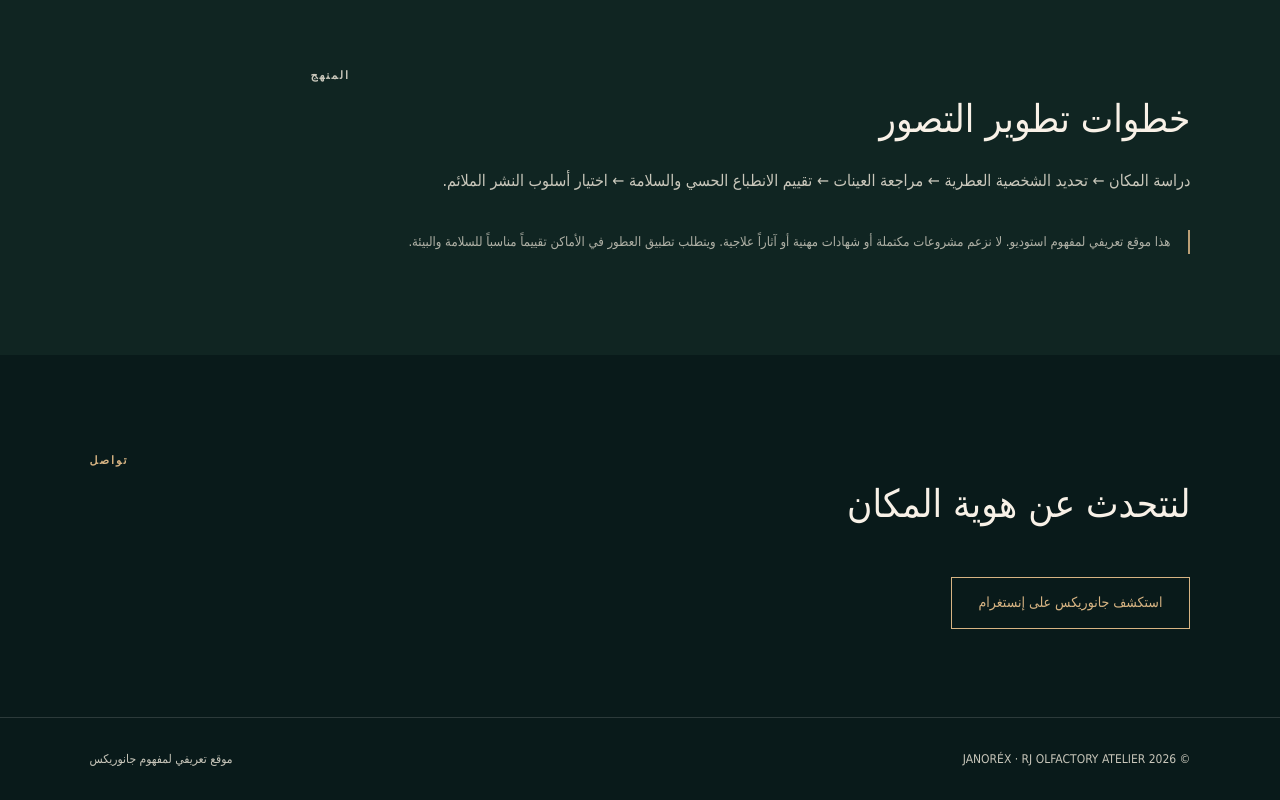
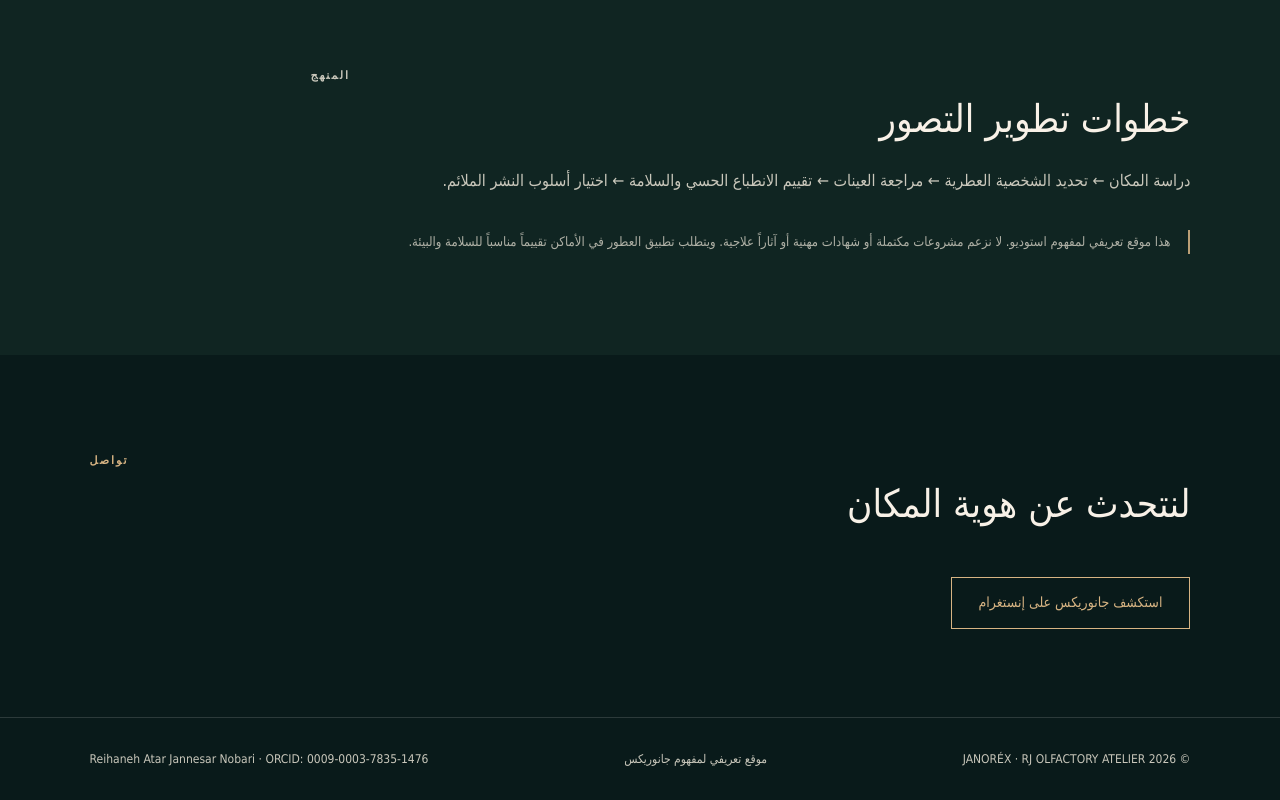
Before and after one commit to x-jannesar/JANOREX, a plain HTML site: page sites/ar/index.html in a window 1280 px wide. Shown: the part 1655-2455 px from the top of the page. Drawn offline with Linux system fonts and the light colour scheme.

Commit message:
Add Reihaneh ORCID and verification

```diff
--- a/sites/ar/index.html
+++ b/sites/ar/index.html
@@ -24,8 +24,8 @@ section.content{padding:88px max(7vw,24px)}.intro{background:#102522}.intro p{ma
 .process{background:#102522}.process p{max-width:880px;color:var(--muted)}.caution{font-size:13px;opacity:.86;border-inline-start:2px solid var(--gold);padding-inline-start:18px;margin-top:35px}
 footer{border-top:1px solid #ffffff24;padding:30px max(7vw,24px);display:flex;justify-content:space-between;flex-wrap:wrap;gap:20px;color:var(--muted);font-size:12px}
 @media(max-width:760px){.hero{grid-template-columns:1fr;padding-block:60px;min-height:0}.art{max-width:290px;opacity:.86}.cards{grid-template-columns:1fr}section.content{padding-block:64px}header{align-items:flex-start}}
-</style>
-</head>
+ .hero{background:radial-gradient(circle at 60% 25%,#6b4b2c,transparent 55%),linear-gradient(130deg,#1a1511,#35271a)}.service{background:linear-gradient(155deg,#413322,#211a14)}</style>
+<meta name="google-site-verification" content="vM_7W2J-sU3Rq5W0wk0j6W85SU7spvGq8XoZDJ5NMYY"><meta name="author" content="Reihaneh Atar Jannesar Nobari"><script type="application/ld+json">{"@context":"https://schema.org","@type":"Person","name":"Reihaneh Atar Jannesar Nobari","alternateName":["ریحانه عطار جاننثار نوبری","ریحانه جان‌نثار","Reihaneh Jannesar"],"sameAs":"https://orcid.org/0009-0003-7835-1476"}</script></head>
 <body>
 <header><a class="brand" href="./" aria-label="JANORÉX home">JANORÉX</a><nav class="nav" aria-label="Primary navigation"><a href="#disciplines">مجالات العمل</a><a href="#approach">المنهج</a><a href="#contact">تواصل</a></nav></header>
 <main>
@@ -34,5 +34,5 @@ footer{border-top:1px solid #ffffff24;padding:30px max(7vw,24px);display:flex;ju
 <section class="content" id="disciplines"><p class="overline">مجالات العمل</p><div class="cards"><article class="service"><span class="number">01</span><h3>المساكن الراقية</h3><p>تصورات عطرية للمداخل والردهات والمساحات المشتركة.</p></article><article class="service"><span class="number">02</span><h3>المكاتب التنفيذية</h3><p>اتجاه عطري رصين لمساحات الاستقبال والعمل الاحترافي.</p></article><article class="service"><span class="number">03</span><h3>المتاجر الفاخرة</h3><p>هوية عطرية مرتبطة بشخصية العلامة وتجربة الزائر.</p></article></div></section>
 <section class="content process" id="approach"><p class="overline">المنهج</p><h2>خطوات تطوير التصور</h2><p>دراسة المكان ← تحديد الشخصية العطرية ← مراجعة العينات ← تقييم الانطباع الحسي والسلامة ← اختيار أسلوب النشر الملائم.</p><p class="caution">هذا موقع تعريفي لمفهوم استوديو. لا نزعم مشروعات مكتملة أو شهادات مهنية أو آثاراً علاجية. ويتطلب تطبيق العطور في الأماكن تقييماً مناسباً للسلامة والبيئة.</p></section>
 <section class="content" id="contact"><p class="overline">تواصل</p><h2>لنتحدث عن هوية المكان</h2><a class="button" target="_blank" rel="noopener noreferrer" href="https://www.instagram.com/janorex_perfume/">استكشف جانوريكس على إنستغرام</a></section>
-</main><footer><span>© 2026 JANORÉX · RJ OLFACTORY ATELIER</span><span>موقع تعريفي لمفهوم جانوريكس</span></footer>
+</main><footer><span>© 2026 JANORÉX · RJ OLFACTORY ATELIER</span><span>موقع تعريفي لمفهوم جانوريكس</span><span dir="ltr">Reihaneh Atar Jannesar Nobari · <a href="https://orcid.org/0009-0003-7835-1476" rel="me noopener noreferrer">ORCID: 0009-0003-7835-1476</a></span></footer>
 </body></html>
```
